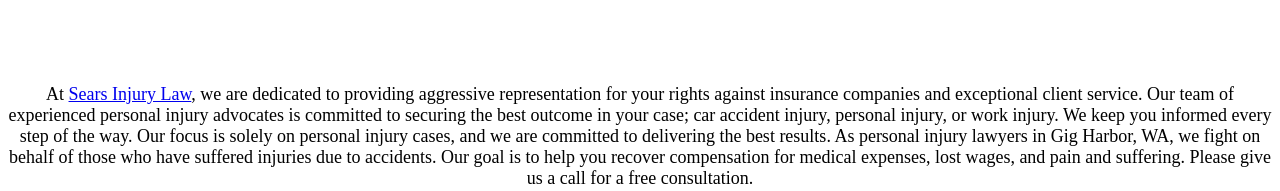
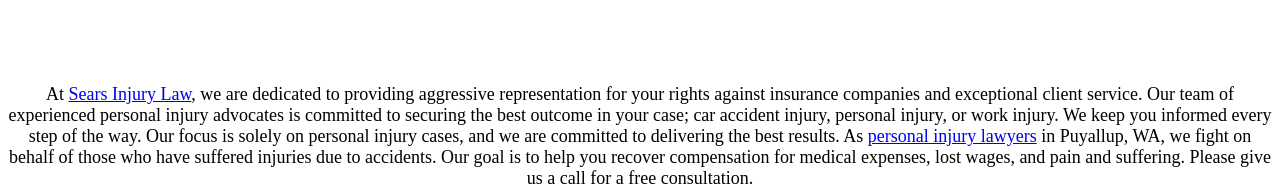
Before and after one commit to AaronPinklage/Puyallup-injury-law, a plain HTML site: page index.html in a window 1280 px wide. Shown: the part 1960-2151 px from the top of the page. Drawn offline with Linux system fonts and the light colour scheme.

Commit message:
added second page

```diff
--- a/index.html
+++ b/index.html
@@ -68,7 +68,7 @@
   </div>
 
   <div class="placeholder-text">
-    At <a href="https://www.google.com/maps/place/?cid=8957294568084597328">Sears Injury Law</a>, we are dedicated to providing aggressive representation for your rights against insurance companies and exceptional client service. Our team of experienced personal injury advocates is committed to securing the best outcome in your case; car accident injury, personal injury, or work injury. We keep you informed every step of the way. Our focus is solely on personal injury cases, and we are committed to delivering the best results. As personal injury lawyers in Gig Harbor, WA, we fight on behalf of those who have suffered injuries due to accidents. Our goal is to help you recover compensation for medical expenses, lost wages, and pain and suffering. Please give us a call for a free consultation.    <br>
+    At <a href="https://www.google.com/maps/place/?cid=8957294568084597328">Sears Injury Law</a>, we are dedicated to providing aggressive representation for your rights against insurance companies and exceptional client service. Our team of experienced personal injury advocates is committed to securing the best outcome in your case; car accident injury, personal injury, or work injury. We keep you informed every step of the way. Our focus is solely on personal injury cases, and we are committed to delivering the best results. As <a href="https://aaronpinklage.github.io/Puyallup-injury-law/personal-injury-attorney">personal injury lawyers</a> in Puyallup, WA, we fight on behalf of those who have suffered injuries due to accidents. Our goal is to help you recover compensation for medical expenses, lost wages, and pain and suffering. Please give us a call for a free consultation.    <br>
     929 E Main Ave #305a,Puyallup, WA 98372
     <br>
     <a href="https://www.facebook.com/SearsInjuryLaw/">Check out our Facebook page and join our community!</a>
```
Also changed, not shown: 1 other file.
